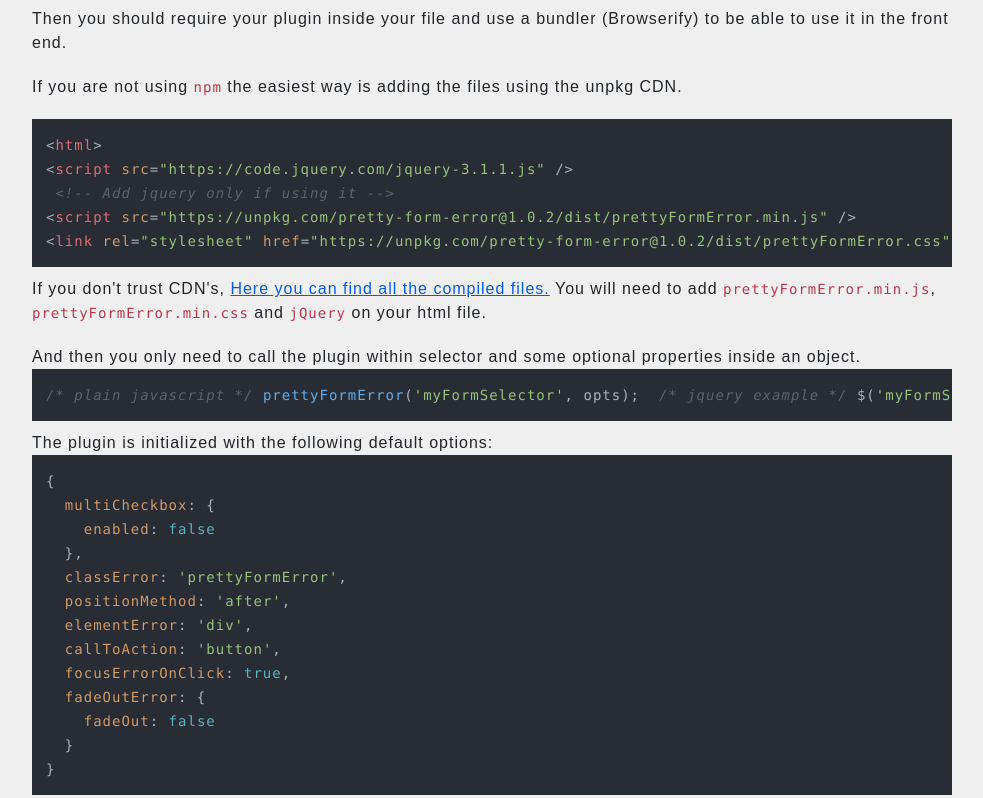
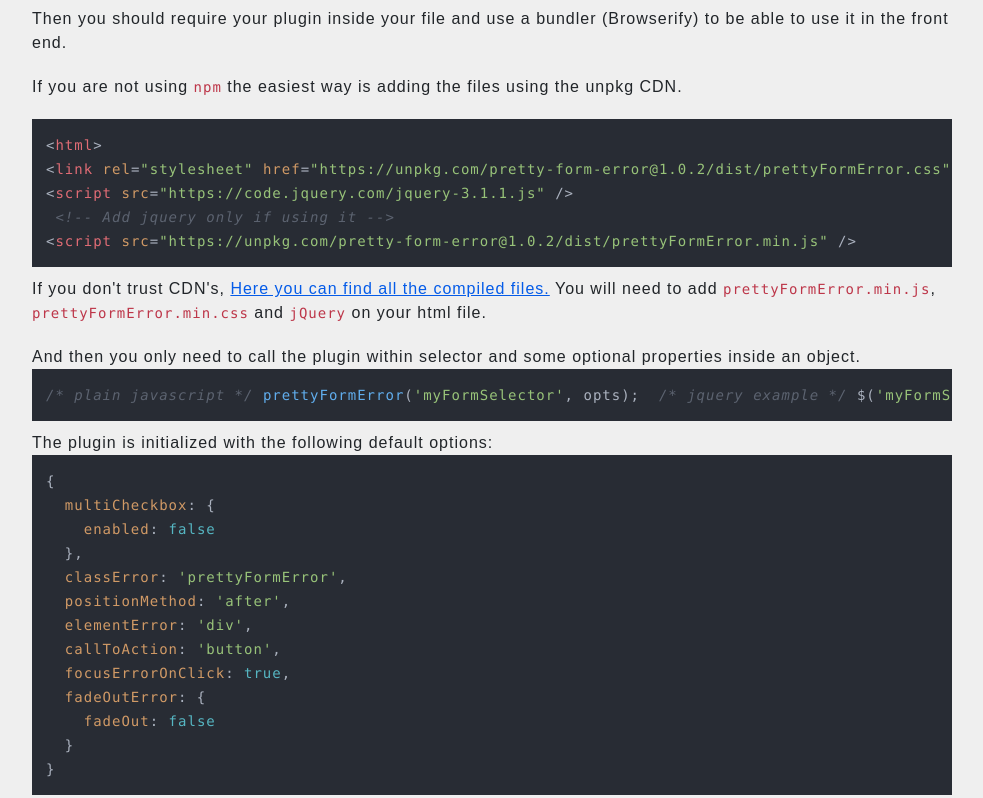
Before and after one commit to byverdu/prettyFormError, a website: page docs/index.html in a window 1280 px wide. Shown: the part 1615-2413 px from the top of the page, without its empty margins (148-1131 px from the left). Drawn offline with nearby package versions, Linux system fonts and the light colour scheme; a web font is replaced by a local one.

Commit message:
readme updated

```diff
--- a/docs/index.html
+++ b/docs/index.html
@@ -94,7 +94,7 @@
           <p>
             If you are not using <code>npm</code> the easiest way is adding the files using the unpkg CDN.
           </p>
-          <pre><code class="html">&lt;html&gt;&lt;script src="https://code.jquery.com/jquery-3.1.1.js" /&gt; &lt;!-- Add jquery only if using it --&gt; &lt;script src="https://unpkg.com/pretty-form-error@1.0.2/dist/prettyFormError.min.js" /&gt;&lt;link rel="stylesheet" href="https://unpkg.com/pretty-form-error@1.0.2/dist/prettyFormError.css" media="screen"&gt;</code
+          <pre><code class="html">&lt;html&gt;&lt;link rel="stylesheet" href="https://unpkg.com/pretty-form-error@1.0.2/dist/prettyFormError.css" media="screen"&gt;&lt;script src="https://code.jquery.com/jquery-3.1.1.js" /&gt; &lt;!-- Add jquery only if using it --&gt; &lt;script src="https://unpkg.com/pretty-form-error@1.0.2/dist/prettyFormError.min.js" /&gt;</code
             ></pre>
           <div>
             <p>If you don't trust CDN's, <a href="https://github.com/byverdu/prettyFormError/tree/master/dist">Here you can find all the compiled files.</a> You will need to add <code>prettyFormError.min.js</code>, <code>prettyFormError.min.css</code> and <code>jQuery</code> on your html file.</p>
```
Also changed, not shown: README.md.
